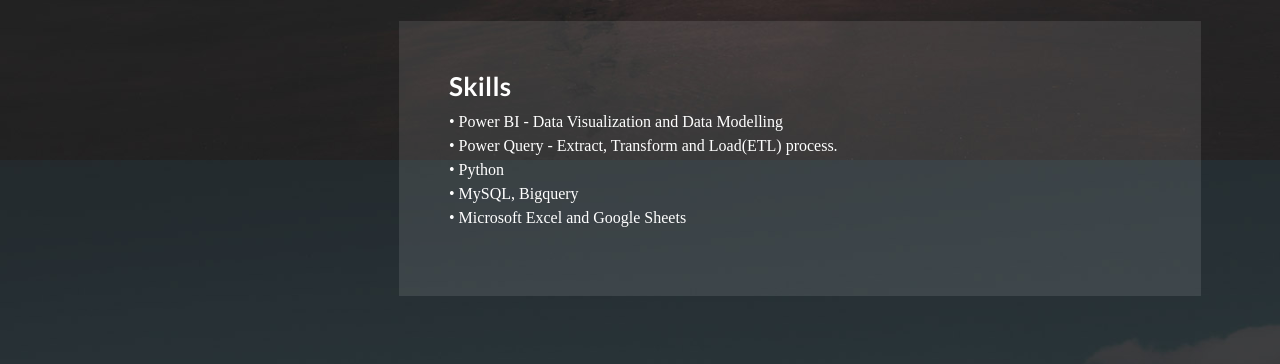
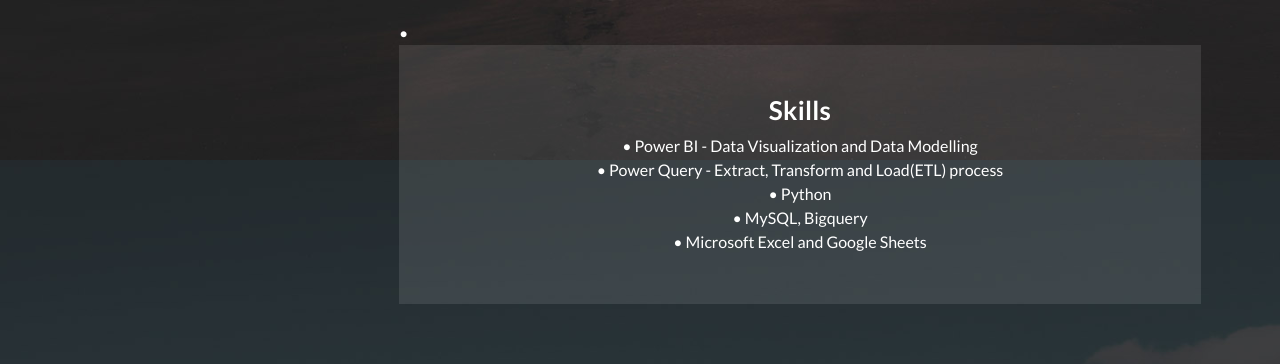
Before and after one commit to Abishek-Suresh/My-Porfolio-Website, a plain HTML site: page index.html in a window 1280 px wide. Shown: the part 1440-1804 px from the top of the page. Drawn offline with Linux system fonts and the light colour scheme.

Commit message:
Update index.html

```diff
--- a/index.html
+++ b/index.html
@@ -144,20 +144,22 @@ https://templatemo.com/tm-531-reflux
         </div>
         <br>
 
-        <div class="container">
+        <div class="container">•
           <div class="row">
             <div class="col-lg-12">
               <div class="service-item">
-                <div >
+               <div class="hi" style="text-align: center;">
                     <h4>Skills</h4>
                   <div class="line-dec"></div>
-                  <p style="font-family: Avanta Garde">
-                    • Power BI - Data Visualization and Data Modelling<br>
-                    • Power Query - Extract, Transform and Load(ETL) process.<br>
-                    • Python <br>
-                    • MySQL, Bigquery<br>
-                    • Microsoft Excel and Google Sheets<br>
-                  </p>
+                   <ul style="  display: flex;
+  justify-content: center;
+  flex-direction: column;">
+    <li>• Power BI - Data Visualization and Data Modelling</li>
+    <li>• Power Query - Extract, Transform and Load(ETL) process</li>
+    <li>• Python</li>
+    <li>• MySQL, Bigquery</li>
+    <li>• Microsoft Excel and Google Sheets</li>
+  </ul>
                   </div>
                 </div>
             </div>
```
